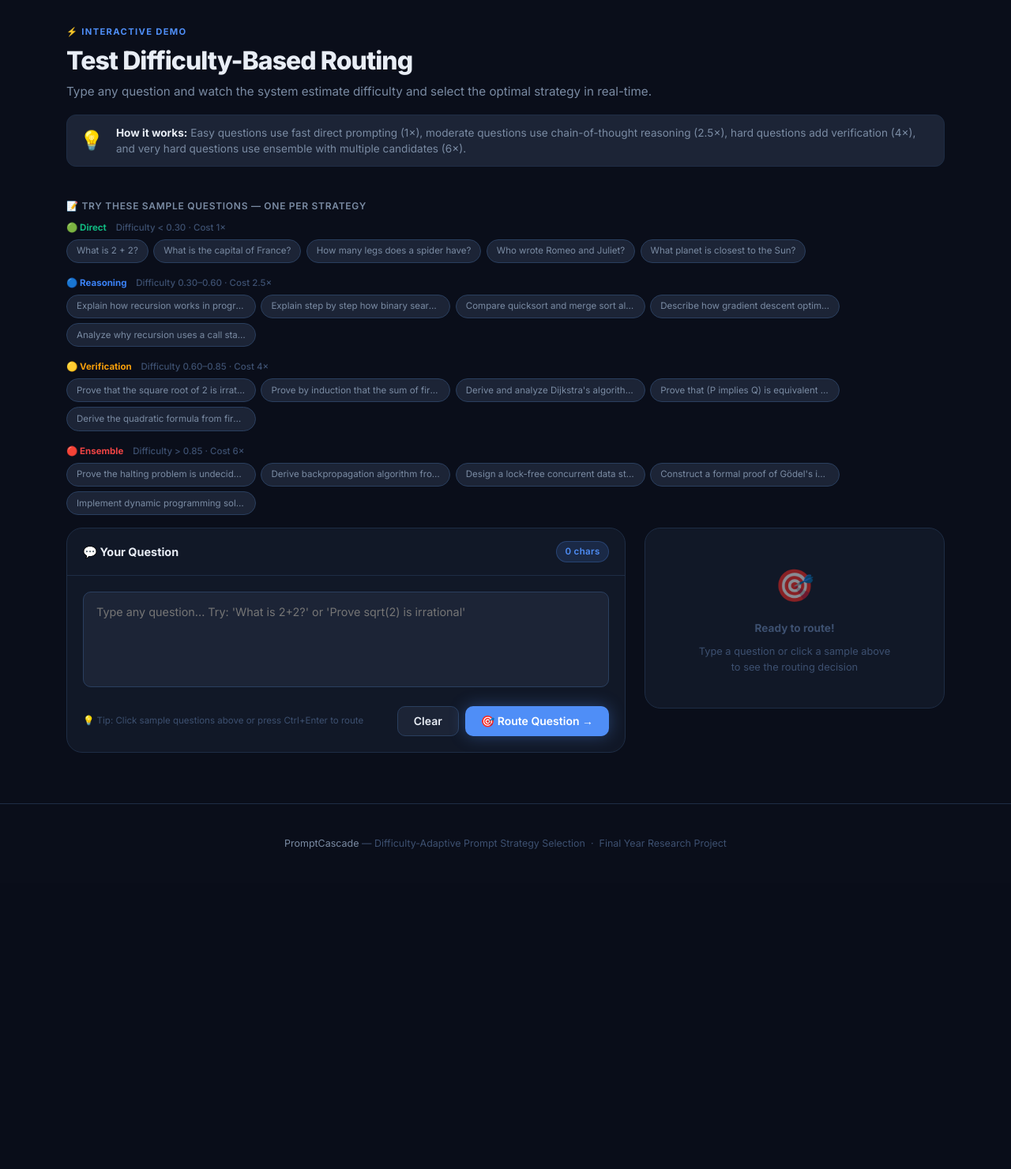
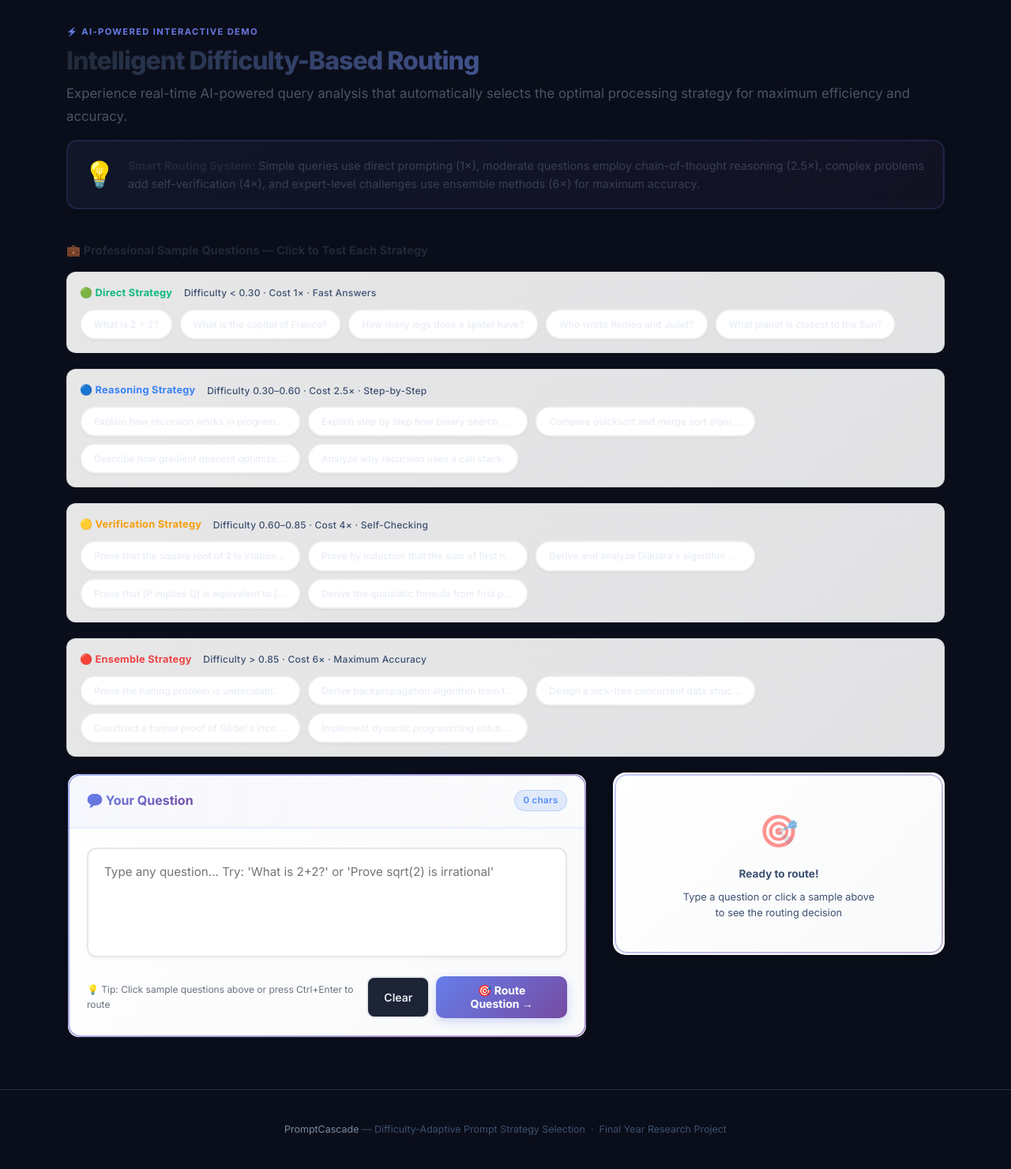
Before and after one commit to MADHUSHREE2006/PromptCascade, a Flask app: page /demo in a window 1280 px wide. Shown: the part 64-1544 px from the top of the page at 79% size. Before the commit the page ends 1139 px from the top, so only its background shows below. Run offline with Flask 3, Linux system fonts and the light colour scheme.

Commit message:
Add professional business theme and fix routing for sample questions

```diff
--- a/frontend/templates/demo.html
+++ b/frontend/templates/demo.html
@@ -3,92 +3,201 @@
 
 {% block head %}
 <style>
+/* ── Professional Business Theme ── */
+:root {
+  --gradient-primary: linear-gradient(135deg, #667eea 0%, #764ba2 100%);
+  --gradient-success: linear-gradient(135deg, #11998e 0%, #38ef7d 100%);
+  --gradient-warning: linear-gradient(135deg, #f093fb 0%, #f5576c 100%);
+  --shadow-elevated: 0 10px 40px rgba(0,0,0,0.1);
+  --shadow-soft: 0 2px 8px rgba(0,0,0,0.06);
+}
+
 /* ── Layout ── */
 .demo-layout {
   display: grid;
-  grid-template-columns: 1fr 380px;
-  gap: 1.5rem;
+  grid-template-columns: 1fr 420px;
+  gap: 2rem;
   align-items: start;
 }
 @media(max-width:860px){ .demo-layout{ grid-template-columns:1fr } }
 
 /* ── Input area ── */
 .query-box {
-  background: var(--surface);
-  border: 1px solid var(--border);
-  border-radius: var(--radius-lg);
+  background: linear-gradient(135deg, #ffffff 0%, #f8f9fa 100%);
+  border: 2px solid transparent;
+  background-clip: padding-box;
+  border-radius: 16px;
   overflow: hidden;
+  box-shadow: var(--shadow-soft);
+  position: relative;
+}
+.query-box::before {
+  content: '';
+  position: absolute;
+  inset: 0;
+  border-radius: 16px;
+  padding: 2px;
+  background: var(--gradient-primary);
+  -webkit-mask: linear-gradient(#fff 0 0) content-box, linear-gradient(#fff 0 0);
+  mask: linear-gradient(#fff 0 0) content-box, linear-gradient(#fff 0 0);
+  -webkit-mask-composite: xor;
+  mask-composite: exclude;
+  opacity: 0.6;
 }
 .query-box-header {
   display: flex; align-items: center; justify-content: space-between;
-  padding: 1rem 1.25rem;
-  border-bottom: 1px solid var(--border);
+  padding: 1.25rem 1.5rem;
+  border-bottom: 2px solid rgba(102,126,234,0.1);
+  background: linear-gradient(90deg, rgba(102,126,234,0.05) 0%, transparent 100%);
 }
-.query-box-header h2 { font-size: .9rem; font-weight: 700; }
+.query-box-header h2 {
+  font-size: 1rem;
+  font-weight: 700;
+  background: var(--gradient-primary);
+  -webkit-background-clip: text;
+  -webkit-text-fill-color: transparent;
+  background-clip: text;
+}
 .query-area {
-  padding: 1.25rem;
+  padding: 1.5rem;
 }
 .query-textarea {
   width: 100%;
-  background: var(--surface2);
+  background: #ffffff;
   color: var(--text);
-  border: 1px solid var(--border2);
-  border-radius: 10px;
-  padding: .85rem 1rem;
-  font-family: var(--font); font-size: .9rem;
-  line-height: 1.6;
+  border: 2px solid #e5e7eb;
+  border-radius: 12px;
+  padding: 1rem 1.25rem;
+  font-family: var(--font); font-size: .95rem;
+  line-height: 1.7;
   resize: none; outline: none;
-  transition: var(--transition);
-  min-height: 110px;
+  transition: all 0.3s ease;
+  min-height: 120px;
+  box-shadow: 0 2px 4px rgba(0,0,0,0.04);
 }
-.query-textarea:focus { border-color: var(--accent); box-shadow: 0 0 0 3px var(--accent-glow); }
+.query-textarea:focus {
+  border-color: #667eea;
+  box-shadow: 0 0 0 4px rgba(102,126,234,0.1), 0 4px 12px rgba(102,126,234,0.15);
+  transform: translateY(-1px);
+}
 
 /* ── Sample groups ── */
-.sample-group { }
+.sample-group {
+  margin-bottom: 1.25rem;
+  padding: 1rem;
+  background: linear-gradient(135deg, rgba(255,255,255,0.9) 0%, rgba(248,249,250,0.9) 100%);
+  border-radius: 12px;
+  border: 1px solid rgba(0,0,0,0.06);
+}
 .sample-group-label {
-  font-size: .72rem; font-weight: 700; color: var(--gc, var(--accent));
-  margin-bottom: .35rem; display: flex; align-items: center; gap: .4rem;
+  font-size: .8rem; font-weight: 700;
+  color: var(--gc, var(--accent));
+  margin-bottom: .6rem;
+  display: flex; align-items: center; gap: .5rem;
+  letter-spacing: 0.02em;
 }
-.sample-group-label span { color: var(--text-faint); font-weight: 500; }
+.sample-group-label span {
+  color: var(--text-faint);
+  font-weight: 500;
+  font-size: .75rem;
+}
 
 /* ── Sample pills ── */
-.samples { display: flex; flex-wrap: wrap; gap: .4rem; margin-bottom: 1rem; }
+.samples { display: flex; flex-wrap: wrap; gap: .5rem; margin-bottom: 0; }
 .sample-pill {
-  font-size: .72rem; padding: .3rem .75rem;
-  background: var(--surface2); color: var(--text-muted);
-  border: 1px solid var(--border2); border-radius: 20px;
-  cursor: pointer; transition: var(--transition);
-  max-width: 240px; overflow: hidden; text-overflow: ellipsis; white-space: nowrap;
+  font-size: .75rem; padding: .5rem 1rem;
+  background: #ffffff; color: var(--text);
+  border: 2px solid rgba(0,0,0,0.08);
+  border-radius: 24px;
+  cursor: pointer;
+  transition: all 0.25s ease;
+  max-width: 280px;
+  overflow: hidden;
+  text-overflow: ellipsis;
+  white-space: nowrap;
+  box-shadow: 0 1px 3px rgba(0,0,0,0.05);
+  font-weight: 500;
 }
-.sample-pill:hover { border-color: var(--accent); color: var(--accent); background: rgba(79,142,247,.08); }
+.sample-pill:hover {
+  border-color: var(--gc, #667eea);
+  color: var(--gc, #667eea);
+  background: rgba(102,126,234,0.05);
+  transform: translateY(-2px);
+  box-shadow: 0 4px 12px rgba(102,126,234,0.15);
+}
 
 /* ── Result card ── */
 .result-panel {
-  background: var(--surface);
-  border: 1px solid var(--border);
-  border-radius: var(--radius-lg);
+  background: linear-gradient(135deg, #ffffff 0%, #f8f9fa 100%);
+  border: 2px solid transparent;
+  border-radius: 16px;
   overflow: hidden;
+  box-shadow: var(--shadow-elevated);
+  position: relative;
+  transition: all 0.3s ease;
+}
+.result-panel::before {
+  content: '';
+  position: absolute;
+  inset: 0;
+  border-radius: 16px;
+  padding: 2px;
+  background: var(--gradient-primary);
+  -webkit-mask: linear-gradient(#fff 0 0) content-box, linear-gradient(#fff 0 0);
+  mask: linear-gradient(#fff 0 0) content-box, linear-gradient(#fff 0 0);
+  -webkit-mask-composite: xor;
+  mask-composite: exclude;
+  opacity: 0.4;
 }
 .result-panel-header {
-  padding: 1rem 1.25rem;
-  border-bottom: 1px solid var(--border);
-  font-size: .8rem; font-weight: 700; color: var(--text-muted);
-  letter-spacing: .05em; text-transform: uppercase;
+  padding: 1.25rem 1.5rem;
+  border-bottom: 2px solid rgba(102,126,234,0.1);
+  font-size: .85rem;
+  font-weight: 700;
+  background: linear-gradient(90deg, rgba(102,126,234,0.05) 0%, transparent 100%);
+  letter-spacing: .08em;
+  text-transform: uppercase;
+  background: var(--gradient-primary);
+  -webkit-background-clip: text;
+  -webkit-text-fill-color: transparent;
+  background-clip: text;
 }
 
 /* ── Strategy badge ── */
 .strategy-badge {
-  display: flex; align-items: center; gap: .75rem;
-  padding: 1.25rem;
-  border-bottom: 1px solid var(--border);
+  display: flex; align-items: center; gap: 1rem;
+  padding: 1.5rem;
+  border-bottom: 2px solid rgba(102,126,234,0.1);
+  background: linear-gradient(90deg, rgba(102,126,234,0.02) 0%, transparent 100%);
 }
 .strategy-dot {
-  width: 48px; height: 48px; border-radius: 12px;
+  width: 56px; height: 56px; border-radius: 14px;
   display: grid; place-items: center;
-  font-size: 1.4rem; flex-shrink: 0;
+  font-size: 1.6rem; flex-shrink: 0;
+  box-shadow: 0 4px 12px rgba(0,0,0,0.1);
+  position: relative;
 }
-.strategy-badge-info h3 { font-size: 1rem; font-weight: 700; line-height: 1.2; }
-.strategy-badge-info p  { font-size: .75rem; color: var(--text-muted); margin-top: .15rem; }
+.strategy-dot::before {
+  content: '';
+  position: absolute;
+  inset: -2px;
+  border-radius: 16px;
+  background: var(--gradient-primary);
+  opacity: 0.3;
+  z-index: -1;
+}
+.strategy-badge-info h3 {
+  font-size: 1.15rem;
+  font-weight: 700;
+  line-height: 1.2;
+  letter-spacing: -0.01em;
+}
+.strategy-badge-info p  {
+  font-size: .8rem;
+  color: var(--text-muted);
+  margin-top: .25rem;
+  line-height: 1.4;
+}
 
 /* ── Diff meter ── */
 .diff-meter { padding: 1rem 1.25rem; border-bottom: 1px solid var(--border); }
@@ -198,76 +307,76 @@
 <div class="container">
 
   <div class="page-header">
-    <div class="eyebrow">⚡ Interactive Demo</div>
-    <h1>Test Difficulty-Based Routing</h1>
-    <p class="mb-2">Type any question and watch the system estimate difficulty and select the optimal strategy in real-time.</p>
-    <div class="flex gap-2" style="align-items:center; padding:.75rem 1rem; background:var(--surface2); border-radius:12px; border:1px solid var(--border);">
-      <div style="font-size:1.5rem;">💡</div>
-      <div style="font-size:.85rem; color:var(--text-muted); line-height:1.5;">
-        <strong style="color:var(--text);">How it works:</strong> Easy questions use fast direct prompting (1×), moderate questions use chain-of-thought reasoning (2.5×), hard questions add verification (4×), and very hard questions use ensemble with multiple candidates (6×).
+    <div class="eyebrow" style="background:var(--gradient-primary); -webkit-background-clip:text; -webkit-text-fill-color:transparent; background-clip:text; font-weight:700;">⚡ AI-Powered Interactive Demo</div>
+    <h1 style="background:linear-gradient(135deg, #1f2937 0%, #667eea 100%); -webkit-background-clip:text; -webkit-text-fill-color:transparent; background-clip:text;">Intelligent Difficulty-Based Routing</h1>
+    <p class="mb-2" style="font-size:1.05rem; line-height:1.7; color:#4b5563;">Experience real-time AI-powered query analysis that automatically selects the optimal processing strategy for maximum efficiency and accuracy.</p>
+    <div class="flex gap-2" style="align-items:center; padding:1rem 1.25rem; background:linear-gradient(135deg, rgba(102,126,234,0.08) 0%, rgba(118,75,162,0.08) 100%); border-radius:14px; border:2px solid rgba(102,126,234,0.15); box-shadow:var(--shadow-soft);">
+      <div style="font-size:2rem;">💡</div>
+      <div style="font-size:.9rem; color:#374151; line-height:1.6;">
+        <strong style="color:#1f2937; font-weight:700;">Smart Routing System:</strong> Simple queries use direct prompting (1×), moderate questions employ chain-of-thought reasoning (2.5×), complex problems add self-verification (4×), and expert-level challenges use ensemble methods (6×) for maximum accuracy.
       </div>
     </div>
   </div>
 
   <!-- ── Sample queries ── -->
   <div class="mb-2">
-    <div class="text-xs text-muted mb-1" style="font-weight:600;letter-spacing:.06em;text-transform:uppercase">
-      📝 Try these sample questions — one per strategy
+    <div style="font-size:.9rem; font-weight:700; margin-bottom:1rem; color:#1f2937; letter-spacing:0.01em;">
+      💼 Professional Sample Questions — Click to Test Each Strategy
     </div>
 
     <!-- Direct -->
-    <div class="sample-group mb-1">
-      <div class="sample-group-label" style="--gc:#10b981">
-        🟢 Direct &nbsp;<span>Difficulty &lt; 0.30 · Cost 1×</span>
+    <div class="sample-group">
+      <div class="sample-group-label" style="--gc:#10b981; color:#10b981;">
+        🟢 Direct Strategy &nbsp;<span>Difficulty &lt; 0.30 · Cost 1× · Fast Answers</span>
       </div>
       <div class="samples">
-        <div class="sample-pill" data-hint="0.15" onclick="setSample(this)">What is 2 + 2?</div>
-        <div class="sample-pill" data-hint="0.18" onclick="setSample(this)">What is the capital of France?</div>
-        <div class="sample-pill" data-hint="0.12" onclick="setSample(this)">How many legs does a spider have?</div>
-        <div class="sample-pill" data-hint="0.20" onclick="setSample(this)">Who wrote Romeo and Juliet?</div>
-        <div class="sample-pill" data-hint="0.25" onclick="setSample(this)">What planet is closest to the Sun?</div>
+        <div class="sample-pill" data-hint="0.15" onclick="setSample(this)" style="--gc:#10b981;">What is 2 + 2?</div>
+        <div class="sample-pill" data-hint="0.18" onclick="setSample(this)" style="--gc:#10b981;">What is the capital of France?</div>
+        <div class="sample-pill" data-hint="0.12" onclick="setSample(this)" style="--gc:#10b981;">How many legs does a spider have?</div>
+        <div class="sample-pill" data-hint="0.20" onclick="setSample(this)" style="--gc:#10b981;">Who wrote Romeo and Juliet?</div>
+        <div class="sample-pill" data-hint="0.25" onclick="setSample(this)" style="--gc:#10b981;">What planet is closest to the Sun?</div>
       </div>
     </div>
 
     <!-- Reasoning -->
-    <div class="sample-group mb-1">
-      <div class="sample-group-label" style="--gc:#3b82f6">
-        🔵 Reasoning &nbsp;<span>Difficulty 0.30–0.60 · Cost 2.5×</span>
+    <div class="sample-group">
+      <div class="sample-group-label" style="--gc:#3b82f6; color:#3b82f6;">
+        🔵 Reasoning Strategy &nbsp;<span>Difficulty 0.30–0.60 · Cost 2.5× · Step-by-Step</span>
       </div>
       <div class="samples">
-        <div class="sample-pill" data-hint="0.35" onclick="setSample(this)">Explain how recursion works in programming.</div>
-        <div class="sample-pill" data-hint="0.42" onclick="setSample(this)">Explain step by step how binary search works.</div>
-        <div class="sample-pill" data-hint="0.48" onclick="setSample(this)">Compare quicksort and merge sort algorithms.</div>
-        <div class="sample-pill" data-hint="0.55" onclick="setSample(this)">Describe how gradient descent optimizes neural networks.</div>
-        <div class="sample-pill" data-hint="0.50" onclick="setSample(this)">Analyze why recursion uses a call stack.</div>
+        <div class="sample-pill" data-hint="0.35" onclick="setSample(this)" style="--gc:#3b82f6;">Explain how recursion works in programming.</div>
+        <div class="sample-pill" data-hint="0.42" onclick="setSample(this)" style="--gc:#3b82f6;">Explain step by step how binary search works.</div>
+        <div class="sample-pill" data-hint="0.48" onclick="setSample(this)" style="--gc:#3b82f6;">Compare quicksort and merge sort algorithms.</div>
+        <div class="sample-pill" data-hint="0.55" onclick="setSample(this)" style="--gc:#3b82f6;">Describe how gradient descent optimizes neural networks.</div>
+        <div class="sample-pill" data-hint="0.50" onclick="setSample(this)" style="--gc:#3b82f6;">Analyze why recursion uses a call stack.</div>
       </div>
     </div>
 
     <!-- Verification -->
-    <div class="sample-group mb-1">
-      <div class="sample-group-label" style="--gc:#f59e0b">
-        🟡 Verification &nbsp;<span>Difficulty 0.60–0.85 · Cost 4×</span>
+    <div class="sample-group">
+      <div class="sample-group-label" style="--gc:#f59e0b; color:#f59e0b;">
+        🟡 Verification Strategy &nbsp;<span>Difficulty 0.60–0.85 · Cost 4× · Self-Checking</span>
       </div>
       <div class="samples">
-        <div class="sample-pill" data-hint="0.65" onclick="setSample(this)">Prove that the square root of 2 is irrational.</div>
-        <div class="sample-pill" data-hint="0.70" onclick="setSample(this)">Prove by induction that the sum of first n integers equals n(n+1)/2.</div>
-        <div class="sample-pill" data-hint="0.75" onclick="setSample(this)">Derive and analyze Dijkstra's algorithm complexity.</div>
-        <div class="sample-pill" data-hint="0.78" onclick="setSample(this)">Prove that (P implies Q) is equivalent to (not P or Q).</div>
-        <div class="sample-pill" data-hint="0.82" onclick="setSample(this)">Derive the quadratic formula from first principles.</div>
+        <div class="sample-pill" data-hint="0.65" onclick="setSample(this)" style="--gc:#f59e0b;">Prove that the square root of 2 is irrational.</div>
+        <div class="sample-pill" data-hint="0.70" onclick="setSample(this)" style="--gc:#f59e0b;">Prove by induction that the sum of first n integers equals n(n+1)/2.</div>
+        <div class="sample-pill" data-hint="0.75" onclick="setSample(this)" style="--gc:#f59e0b;">Derive and analyze Dijkstra's algorithm complexity.</div>
+        <div class="sample-pill" data-hint="0.78" onclick="setSample(this)" style="--gc:#f59e0b;">Prove that (P implies Q) is equivalent to (not P or Q).</div>
+        <div class="sample-pill" data-hint="0.82" onclick="setSample(this)" style="--gc:#f59e0b;">Derive the quadratic formula from first principles.</div>
       </div>
     </div>
 
     <!-- Ensemble -->
-    <div class="sample-group mb-1">
-      <div class="sample-group-label" style="--gc:#ef4444">
-        🔴 Ensemble &nbsp;<span>Difficulty &gt; 0.85 · Cost 6×</span>
+    <div class="sample-group">
+      <div class="sample-group-label" style="--gc:#ef4444; color:#ef4444;">
+        🔴 Ensemble Strategy &nbsp;<span>Difficulty &gt; 0.85 · Cost 6× · Maximum Accuracy</span>
       </div>
       <div class="samples">
-        <div class="sample-pill" data-hint="0.87" onclick="setSample(this)">Prove the halting problem is undecidable using diagonalization.</div>
-        <div class="sample-pill" data-hint="0.90" onclick="setSample(this)">Derive backpropagation algorithm from first principles for deep networks.</div>
-        <div class="sample-pill" data-hint="0.93" onclick="setSample(this)">Design a lock-free concurrent data structure and prove correctness.</div>
-        <div class="sample-pill" data-hint="0.95" onclick="setSample(this)">Construct a formal proof of Gödel's incompleteness theorem.</div>
-        <div class="sample-pill" data-hint="0.88" onclick="setSample(this)">Implement dynamic programming solution for traveling salesman problem.</div>
+        <div class="sample-pill" data-hint="0.87" onclick="setSample(this)" style="--gc:#ef4444;">Prove the halting problem is undecidable using diagonalization.</div>
+        <div class="sample-pill" data-hint="0.90" onclick="setSample(this)" style="--gc:#ef4444;">Derive backpropagation algorithm from first principles for deep networks.</div>
+        <div class="sample-pill" data-hint="0.93" onclick="setSample(this)" style="--gc:#ef4444;">Design a lock-free concurrent data structure and prove correctness.</div>
+        <div class="sample-pill" data-hint="0.95" onclick="setSample(this)" style="--gc:#ef4444;">Construct a formal proof of Gödel's incompleteness theorem.</div>
+        <div class="sample-pill" data-hint="0.88" onclick="setSample(this)" style="--gc:#ef4444;">Implement dynamic programming solution for traveling salesman problem.</div>
       </div>
     </div>
   </div>
@@ -286,10 +395,10 @@
             placeholder="Type any question... Try: 'What is 2+2?' or 'Prove sqrt(2) is irrational'"
             rows="4"></textarea>
           <div class="flex gap-1 mt-2" style="justify-content:space-between; align-items:center;">
-            <span style="font-size:.72rem; color:var(--text-faint);">💡 Tip: Click sample questions above or press Ctrl+Enter to route</span>
+            <span style="font-size:.75rem; color:#6b7280;">💡 Tip: Click sample questions above or press Ctrl+Enter to route</span>
             <div class="flex gap-1">
-              <button class="btn btn-secondary" onclick="clearAll()">Clear</button>
-              <button class="btn btn-primary" id="routeBtn" onclick="routeQuery()">
+              <button class="btn btn-secondary" onclick="clearAll()" style="border:2px solid #e5e7eb; font-weight:600;">Clear</button>
+              <button class="btn btn-primary" id="routeBtn" onclick="routeQuery()" style="background:var(--gradient-primary); border:none; font-weight:700; box-shadow:0 4px 12px rgba(102,126,234,0.3);">
                 🎯 Route Question →
               </button>
             </div>
@@ -424,16 +533,23 @@ qInput.addEventListener('keydown', e => {
 });
 
 function setSample(el) {
-  qInput.value = el.textContent.trim();
-  currentHint  = el.dataset.hint ? parseFloat(el.dataset.hint) : null;
-  qInput.dispatchEvent(new Event('input'));
+  const query = el.textContent.trim();
+  const hint = el.dataset.hint ? parseFloat(el.dataset.hint) : null;
+
+  qInput.value = query;
+  currentHint = hint;
+
+  // Update char count
+  document.getElementById('charCount').textContent = query.length + ' chars';
+
+  // Auto-route immediately
   routeQuery();
 }
 
 function clearAll() {
   qInput.value = '';
-  currentHint  = null;
-  qInput.dispatchEvent(new Event('input'));
+  currentHint = null;
+  document.getElementById('charCount').textContent = '0 chars';
   showEmpty();
 }
 
@@ -455,7 +571,12 @@ async function routeQuery() {
 
   try {
     const body = { query };
-    if (currentHint !== null) body.hint_difficulty = currentHint;
+    if (currentHint !== null) {
+      body.hint_difficulty = currentHint;
+      console.log(`🎯 Routing with hint: ${currentHint} for query: "${query}"`);
+    } else {
+      console.log(`🎯 Routing without hint for query: "${query}"`);
+    }
 
     const res = await fetch('/api/route', {
       method: 'POST',
@@ -464,6 +585,8 @@ async function routeQuery() {
     });
     const data = await res.json();
     if (data.error) throw new Error(data.error);
+
+    console.log(`✅ Routed to: ${data.strategy} (difficulty: ${data.difficulty})`);
     displayResult(data, query);
     addHistory(query, data);
   } catch (err) {
```
